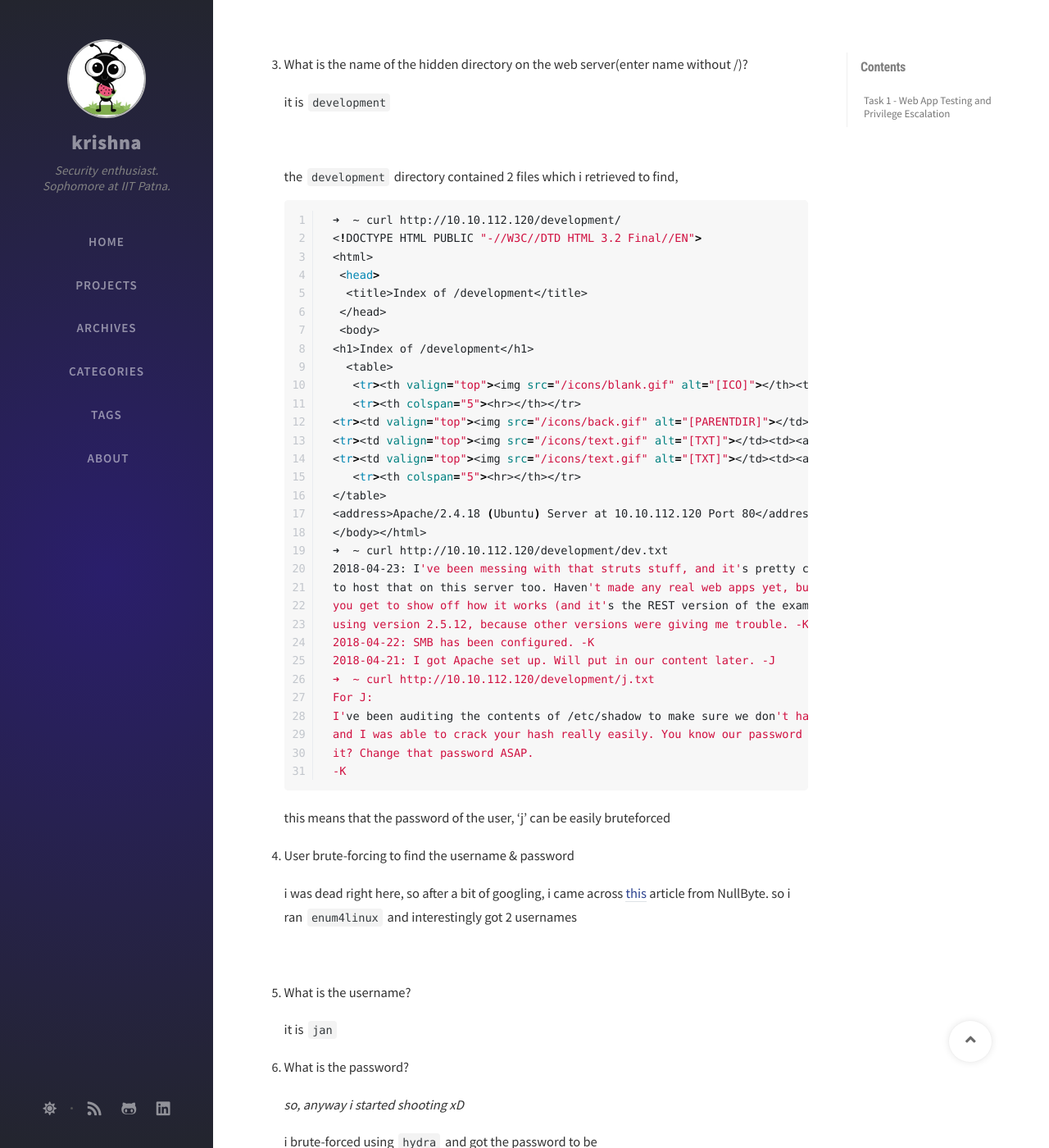
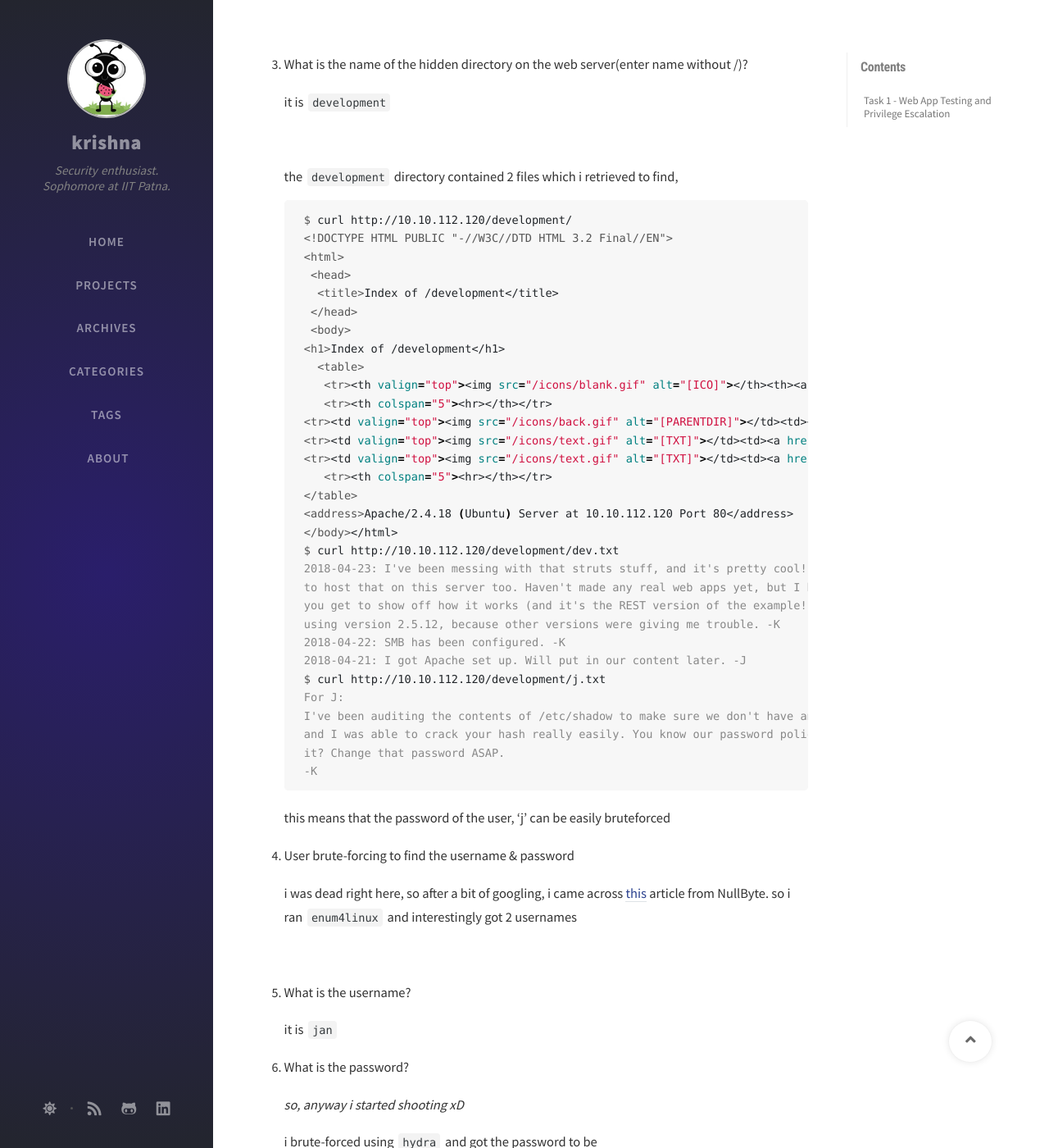
Before and after one commit to lordlabuckdas/lordlabuckdas.github.io, a Jekyll site: the page built from _posts/2020-10-22-basicpentest-tryhackme.md, in a window 1280 px wide and 1400 px high, scrolled down 475 px. Shown: the whole window at 82% size. Built offline with Jekyll 4.4.1, drawn with Linux system fonts in a browser that asks for light colours; nearby versions of some CDN libraries; comment, search, counter and statistics services are not loaded.

Commit message:
changed highlighting for basicpentest

````diff
--- a/_posts/2020-10-22-basicpentest-tryhackme.md
+++ b/_posts/2020-10-22-basicpentest-tryhackme.md
@@ -29,8 +29,8 @@ tags: [privesc, linux]
 
 	the `development` directory contained 2 files which i retrieved to find,
 
-	```bash
-	➜  ~ curl http://10.10.112.120/development/
+	```terminal
+	$ curl http://10.10.112.120/development/
 	<!DOCTYPE HTML PUBLIC "-//W3C//DTD HTML 3.2 Final//EN">
 	<html>
 	 <head>
@@ -48,14 +48,14 @@ tags: [privesc, linux]
 	</table>
 	<address>Apache/2.4.18 (Ubuntu) Server at 10.10.112.120 Port 80</address>
 	</body></html>
-	➜  ~ curl http://10.10.112.120/development/dev.txt
+	$ curl http://10.10.112.120/development/dev.txt
 	2018-04-23: I've been messing with that struts stuff, and it's pretty cool! I think it might be neat
 	to host that on this server too. Haven't made any real web apps yet, but I have tried that example
 	you get to show off how it works (and it's the REST version of the example!). Oh, and right now I'm
 	using version 2.5.12, because other versions were giving me trouble. -K
 	2018-04-22: SMB has been configured. -K
 	2018-04-21: I got Apache set up. Will put in our content later. -J
-	➜  ~ curl http://10.10.112.120/development/j.txt
+	$ curl http://10.10.112.120/development/j.txt
 	For J:
 	I've been auditing the contents of /etc/shadow to make sure we don't have any weak credentials,
 	and I was able to crack your hash really easily. You know our password policy, so please follow
````
